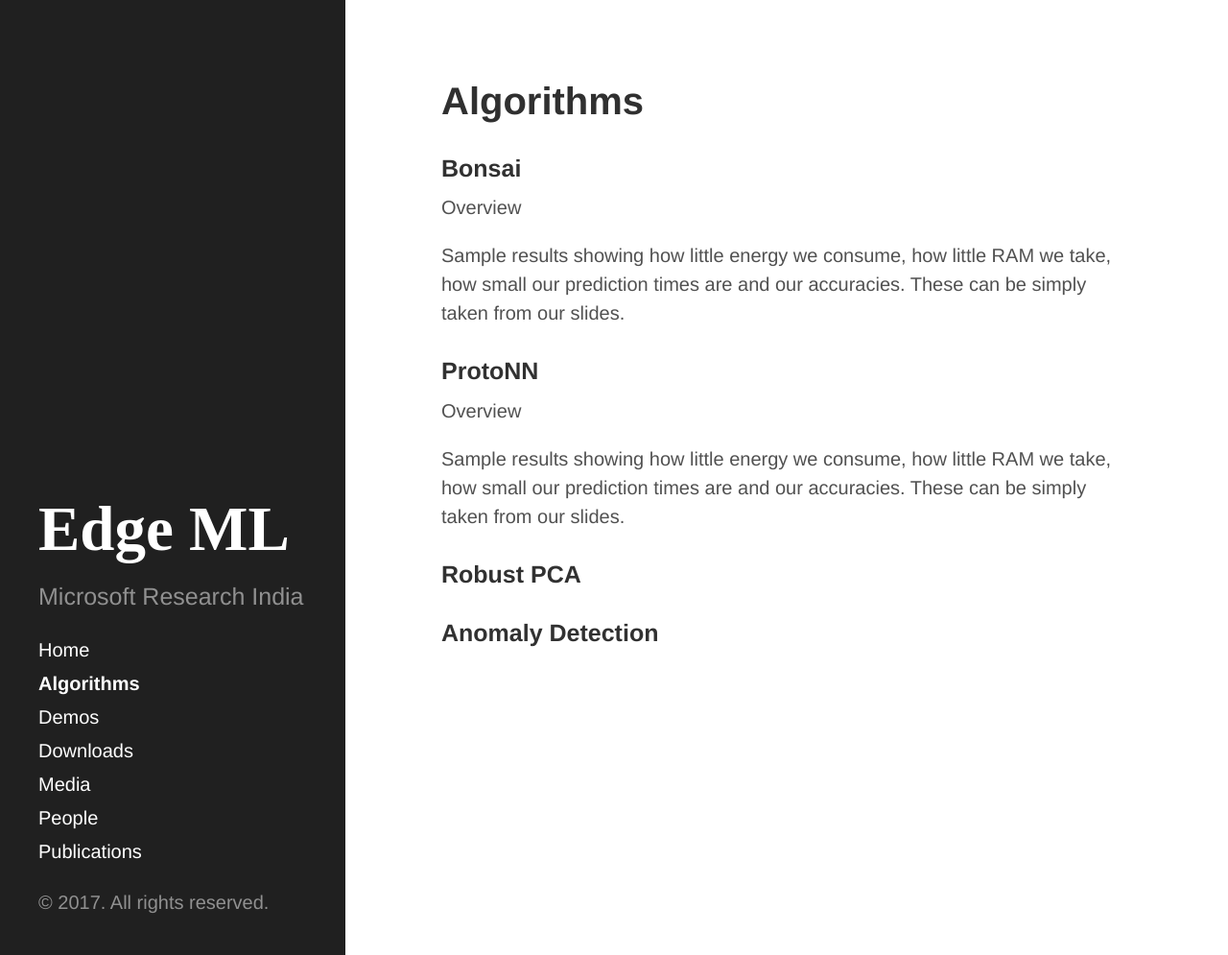
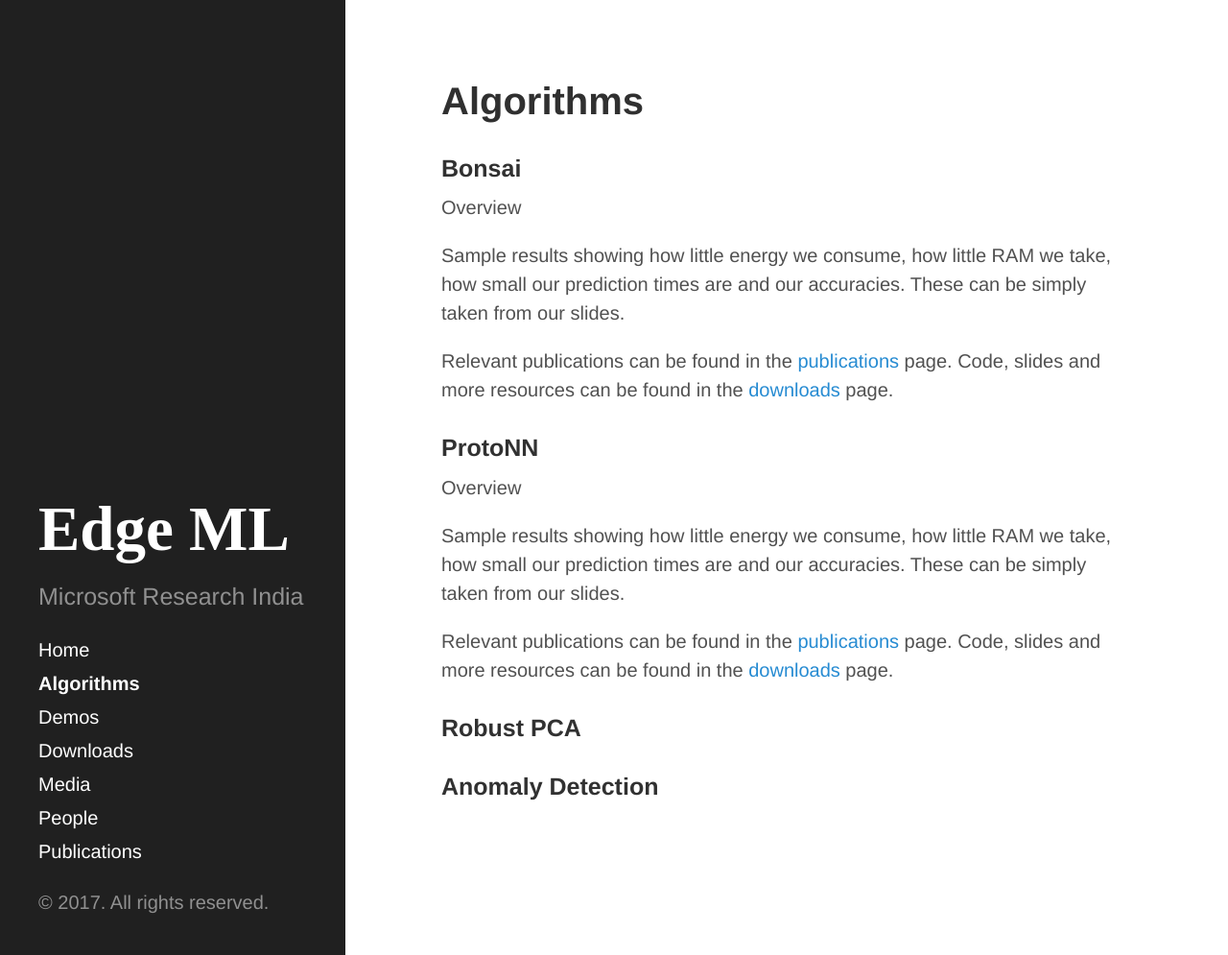
Before and after one commit to ShishirPatil/EdgeML, a Jekyll site: the page built from Algorithms.md, in a window 1280 px wide and 995 px high. Shown: the whole window at 96% size. Built offline with Jekyll 4.4.1, drawn with Linux system fonts in a browser that asks for light colours.

Commit message:
Adding links to downloads and publications for protoNN and Bonsai

```diff
--- a/Algorithms.md
+++ b/Algorithms.md
@@ -9,12 +9,15 @@ Overview
 
 Sample results showing how little energy we consume, how little RAM we take, how small our prediction times are and our accuracies. These can be simply taken from our slides.
 
+Relevant publications can be found in the [publications]({{ site.baseurl}}/Publications) page. Code, slides and more resources can be found in the [downloads]({{ site.baseurl}}/Downloads) page.
 ### ProtoNN
 
 Overview
 
 Sample results showing how little energy we consume, how little RAM we take, how small our prediction times are and our accuracies. These can be simply taken from our slides.
 
+Relevant publications can be found in the [publications]({{ site.baseurl}}/Publications) page. Code, slides and more resources can be found in the [downloads]({{ site.baseurl}}/Downloads) page.
+
 ### Robust PCA
 
 ### Anomaly Detection
```
